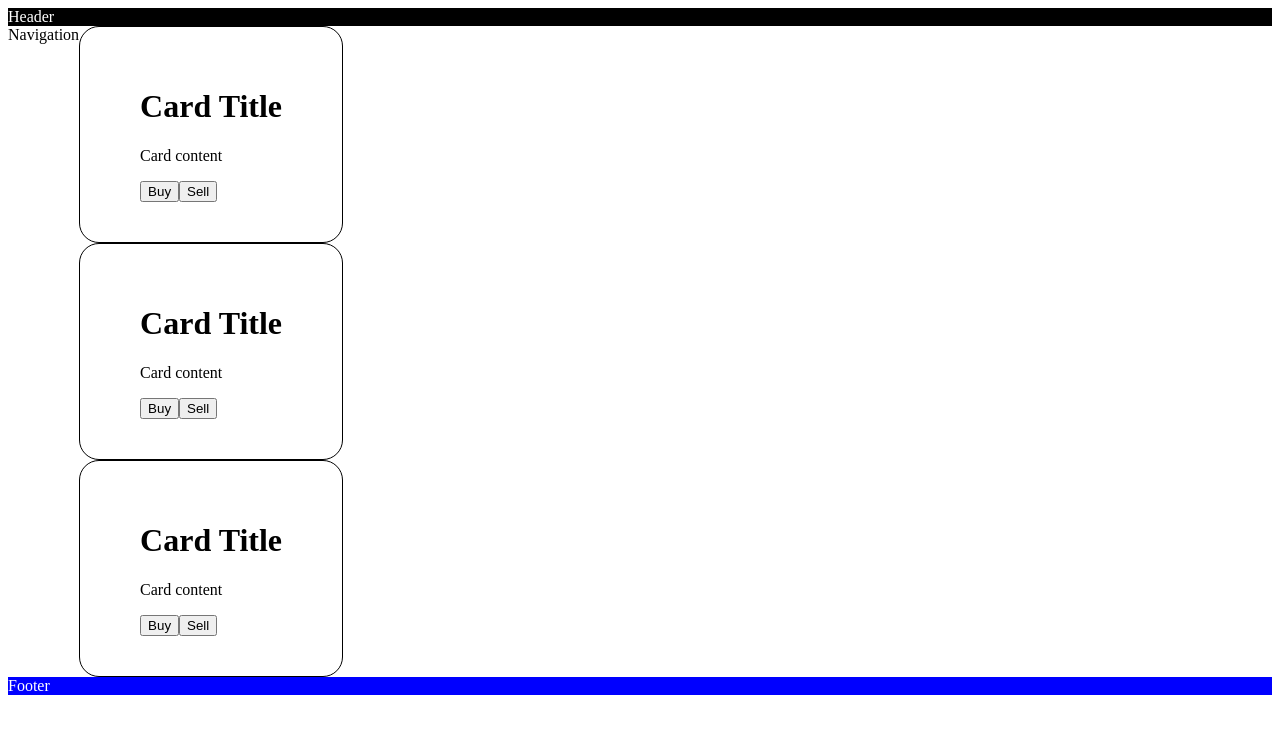
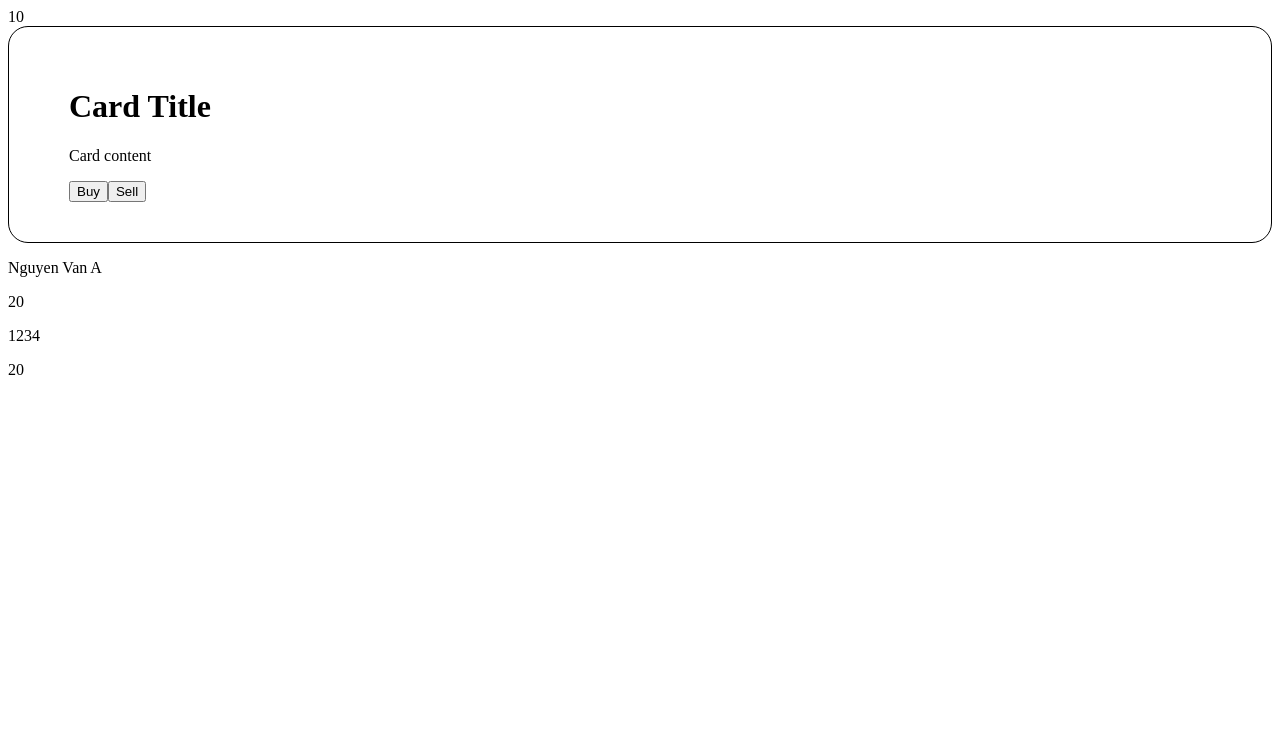
Before and after one commit to DaiNgo72/BCDN14-React, a React (Vite) app: page / in a window 1280 px wide. Shown: the top 734 px of the page. Built offline with nearby package versions, Linux system fonts and the light colour scheme.

Commit message:
feat: add BindingData component and update README with project setup instructions

```diff
--- a/src/App.jsx
+++ b/src/App.jsx
@@ -1,20 +1,10 @@
-import { Header } from "./Header";
-import { Footer } from "./Footer";
-import { Navigation } from "./Navigation";
-import { Content } from "./Content";
+import { BindingData } from "./BindingData";
+// shift + alt + o: để xóa những file import thừa
 
 function App() {
   return (
     <>
-      <Header />
-
-      <div className="content">
-        <Navigation />
-
-        <Content />
-      </div>
-
-      <Footer />
+      <BindingData />
     </>
   );
 }
--- /dev/null
+++ b/src/BindingData.jsx
@@ -0,0 +1,41 @@
+import { Card } from "./Card";
+
+export function BindingData() {
+  let fullName = "Nguyen Van A";
+  let age = 20;
+  let nums = [1, 2, 3, 4];
+  let card = <Card />;
+
+  // Được phép, không thị lên trên giao diện
+  let isOpen = true;
+  let node = null;
+  let product = undefined;
+
+  // Không được phép binding object lên giao diện ❌
+  let sv = {
+    name: fullName,
+    age,
+  };
+
+  function hello() {
+    return 10
+  }
+
+  return (
+    <>
+      { hello() }
+
+
+      {card}
+      {/* Đưa giá trị của biến fullName lên trên giao diện */}
+      <p> Nguyen Van A </p>
+      20
+      <p className="isOpen">{isOpen}</p>
+      <p className="node">{node}</p>
+      <p className="product">{product}</p>
+      <p className="nums">{nums}</p>
+      {/* <p className="sv">{sv}</p> */}
+      <p className="age"> {sv.age} </p>
+    </>
+  );
+}
```
Also changed, not shown: 1 other file (tests, documents, lock files or other folders).
